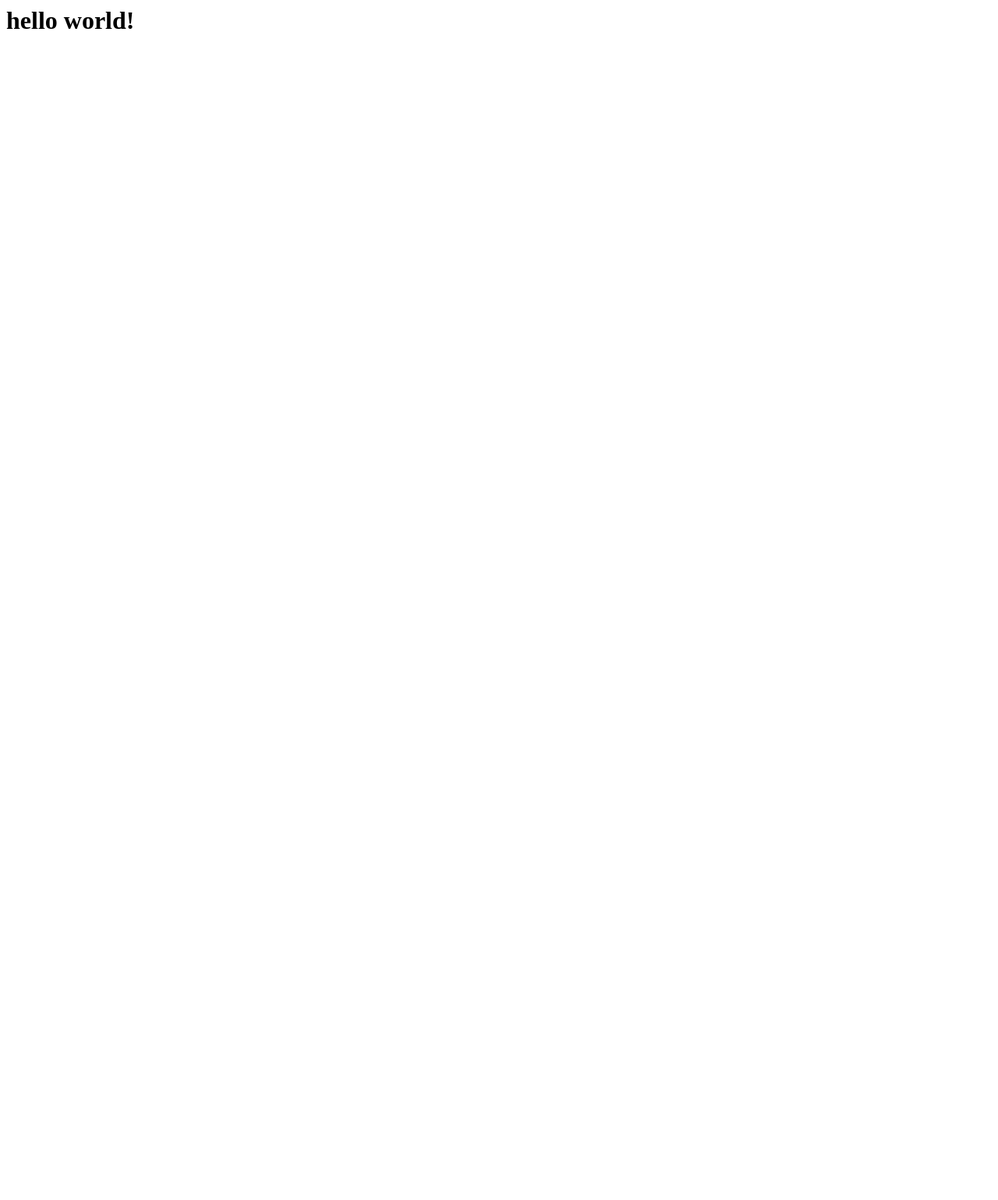
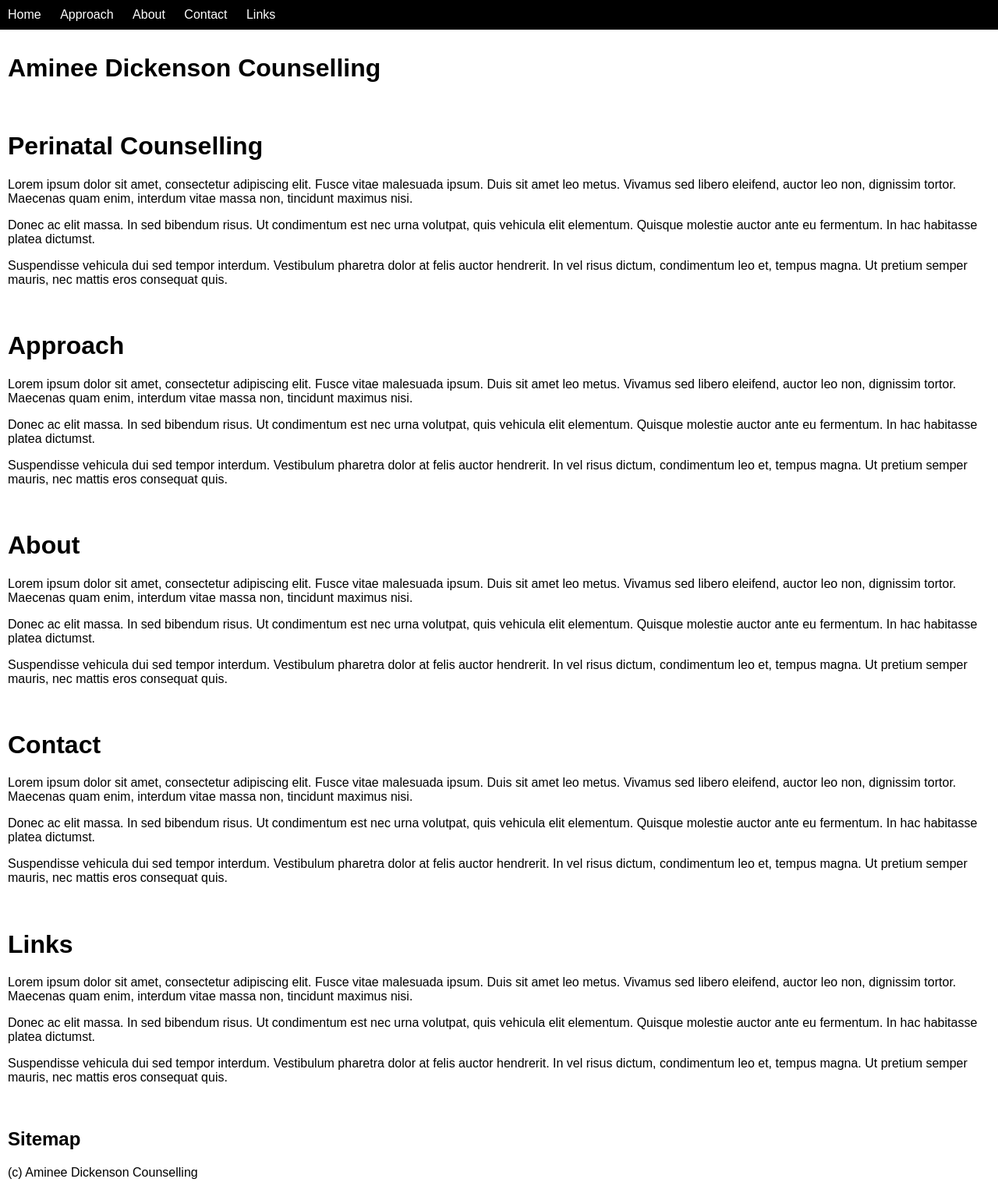
Before and after one commit to leedgbr/ad-counselling, a plain HTML site: page public/index.html in a window 1280 px wide. Shown: the whole page at 78% size. Before the commit the page ends 800 px from the top, so only its background shows below. Drawn offline with Linux system fonts and the light colour scheme.

Commit message:
Added initial basic content

```diff
--- a/public/index.html
+++ b/public/index.html
@@ -1,6 +1,153 @@
 <html>
-<head><meta name="robots" content="noindex"></head>
+<head>
+    <meta name="robots" content="noindex">
+    <link href="style.css" rel="stylesheet">
+    <script>function hamburgerClick() {document.getElementById("hamburger").click()}</script>
+</head>
 <body>
-<h1>hello world!</h1>
+<!-- [NAVIGATION BAR] -->
+<nav id="page-nav">
+    <!-- [THE HAMBURGER] -->
+    <label for="hamburger">&#9776;</label>
+    <input type="checkbox" id="hamburger"/>
+
+    <!-- [MENU ITEMS] -->
+    <ul>
+        <li><a href="#home" onclick="hamburgerClick()">Home</a></li>
+        <li><a href="#approach" onclick="hamburgerClick()">Approach</a></li>
+        <li><a href="#about" onclick="hamburgerClick()">About</a></li>
+        <li><a href="#contact" onclick="hamburgerClick()">Contact</a></li>
+        <li><a href="#links" onclick="hamburgerClick()">Links</a></li>
+    </ul>
+</nav>
+
+<div style="padding: 10px;">
+    <a class="anchor" id="home"></a>
+    <h1>Aminee Dickenson Counselling</h1>
+</div>
+
+<!-- [REST OF YOUR PAGE] -->
+<div style="padding: 10px;">
+    <h1>Perinatal Counselling</h1>
+    <p>
+        Lorem ipsum dolor sit amet, consectetur adipiscing elit.
+        Fusce vitae malesuada ipsum. Duis sit amet leo metus.
+        Vivamus sed libero eleifend, auctor leo non, dignissim tortor.
+        Maecenas quam enim, interdum vitae massa non, tincidunt maximus nisi.
+    </p>
+    <p>
+        Donec ac elit massa. In sed bibendum risus.
+        Ut condimentum est nec urna volutpat, quis vehicula elit elementum.
+        Quisque molestie auctor ante eu fermentum.
+        In hac habitasse platea dictumst.
+    </p>
+    <p>
+        Suspendisse vehicula dui sed tempor interdum.
+        Vestibulum pharetra dolor at felis auctor hendrerit.
+        In vel risus dictum, condimentum leo et, tempus magna.
+        Ut pretium semper mauris, nec mattis eros consequat quis.
+    </p>
+</div>
+
+<div style="padding: 10px;">
+    <a class="anchor" id="approach"></a>
+    <h1>Approach</h1>
+    <p>
+        Lorem ipsum dolor sit amet, consectetur adipiscing elit.
+        Fusce vitae malesuada ipsum. Duis sit amet leo metus.
+        Vivamus sed libero eleifend, auctor leo non, dignissim tortor.
+        Maecenas quam enim, interdum vitae massa non, tincidunt maximus nisi.
+    </p>
+    <p>
+        Donec ac elit massa. In sed bibendum risus.
+        Ut condimentum est nec urna volutpat, quis vehicula elit elementum.
+        Quisque molestie auctor ante eu fermentum.
+        In hac habitasse platea dictumst.
+    </p>
+    <p>
+        Suspendisse vehicula dui sed tempor interdum.
+        Vestibulum pharetra dolor at felis auctor hendrerit.
+        In vel risus dictum, condimentum leo et, tempus magna.
+        Ut pretium semper mauris, nec mattis eros consequat quis.
+    </p>
+</div>
+
+<!-- [REST OF YOUR PAGE] -->
+<div style="padding: 10px;">
+    <a class="anchor" id="about"></a>
+    <h1>About</h1>
+    <p>
+        Lorem ipsum dolor sit amet, consectetur adipiscing elit.
+        Fusce vitae malesuada ipsum. Duis sit amet leo metus.
+        Vivamus sed libero eleifend, auctor leo non, dignissim tortor.
+        Maecenas quam enim, interdum vitae massa non, tincidunt maximus nisi.
+    </p>
+    <p>
+        Donec ac elit massa. In sed bibendum risus.
+        Ut condimentum est nec urna volutpat, quis vehicula elit elementum.
+        Quisque molestie auctor ante eu fermentum.
+        In hac habitasse platea dictumst.
+    </p>
+    <p>
+        Suspendisse vehicula dui sed tempor interdum.
+        Vestibulum pharetra dolor at felis auctor hendrerit.
+        In vel risus dictum, condimentum leo et, tempus magna.
+        Ut pretium semper mauris, nec mattis eros consequat quis.
+    </p>
+</div>
+
+<!-- [REST OF YOUR PAGE] -->
+<div style="padding: 10px;">
+    <a class="anchor" id="contact"></a>
+    <h1>Contact</h1>
+    <p>
+        Lorem ipsum dolor sit amet, consectetur adipiscing elit.
+        Fusce vitae malesuada ipsum. Duis sit amet leo metus.
+        Vivamus sed libero eleifend, auctor leo non, dignissim tortor.
+        Maecenas quam enim, interdum vitae massa non, tincidunt maximus nisi.
+    </p>
+    <p>
+        Donec ac elit massa. In sed bibendum risus.
+        Ut condimentum est nec urna volutpat, quis vehicula elit elementum.
+        Quisque molestie auctor ante eu fermentum.
+        In hac habitasse platea dictumst.
+    </p>
+    <p>
+        Suspendisse vehicula dui sed tempor interdum.
+        Vestibulum pharetra dolor at felis auctor hendrerit.
+        In vel risus dictum, condimentum leo et, tempus magna.
+        Ut pretium semper mauris, nec mattis eros consequat quis.
+    </p>
+</div>
+
+<!-- [REST OF YOUR PAGE] -->
+<div style="padding: 10px;">
+    <a class="anchor" id="links"></a>
+    <h1>Links</h1>
+    <p>
+        Lorem ipsum dolor sit amet, consectetur adipiscing elit.
+        Fusce vitae malesuada ipsum. Duis sit amet leo metus.
+        Vivamus sed libero eleifend, auctor leo non, dignissim tortor.
+        Maecenas quam enim, interdum vitae massa non, tincidunt maximus nisi.
+    </p>
+    <p>
+        Donec ac elit massa. In sed bibendum risus.
+        Ut condimentum est nec urna volutpat, quis vehicula elit elementum.
+        Quisque molestie auctor ante eu fermentum.
+        In hac habitasse platea dictumst.
+    </p>
+    <p>
+        Suspendisse vehicula dui sed tempor interdum.
+        Vestibulum pharetra dolor at felis auctor hendrerit.
+        In vel risus dictum, condimentum leo et, tempus magna.
+        Ut pretium semper mauris, nec mattis eros consequat quis.
+    </p>
+</div>
+
+<div id="footer" style="padding: 10px;">
+    <h2>Sitemap</h2>
+    <p>(c) Aminee Dickenson Counselling</p>
+</div>
+
 </body>
 </html>
--- /dev/null
+++ b/public/style.css
@@ -0,0 +1,79 @@
+/* [ON BIG SCREEN] */
+/* Wrapper */
+#page-nav {
+    width: 100%;
+    background: #000;
+    position: sticky;
+    top: 0;
+}
+
+/* Hide Hamburger */
+#page-nav label, #hamburger {
+    display: none;
+}
+
+/* Menu Items */
+#page-nav ul {
+    list-style-type: none;
+    margin: 0;
+    padding: 0;
+}
+#page-nav ul li {
+    display: inline-block;
+    padding: 10px;
+    box-sizing: border-box;
+}
+#page-nav ul li a {
+    color: #fff;
+    text-decoration: none;
+}
+
+/* [ON SMALL SCREENS] */
+@media screen and (max-width: 768px){
+    /* Show Hamburger */
+    #page-nav label {
+        display: inline-block;
+        color: #fff;
+        background: #a02620;
+        font-style: normal;
+        font-size: 1.2em;
+        padding: 10px;
+    }
+
+    /* Break down menu items into vertical */
+    #page-nav ul li {
+        display: block;
+    }
+    #page-nav ul li {
+        border-top: 1px solid #333;
+    }
+
+    /* Toggle show/hide menu on checkbox click */
+    #page-nav ul {
+        display: none;
+    }
+    #page-nav input:checked ~ ul {
+        display: block;
+    }
+}
+
+#page-nav ul li a.selected {
+    color: red
+}
+
+a.anchor {
+    display: block;
+    position: relative;
+    visibility: hidden;
+}
+
+a.anchor {
+    top: -50px;
+}
+
+/* [DOES NOT MATTER] */
+html, body {
+    padding: 0;
+    margin: 0;
+    font-family: arial, sans-serif;
+}
```
Also changed, not shown: public/error.html (+3 -1 lines).
